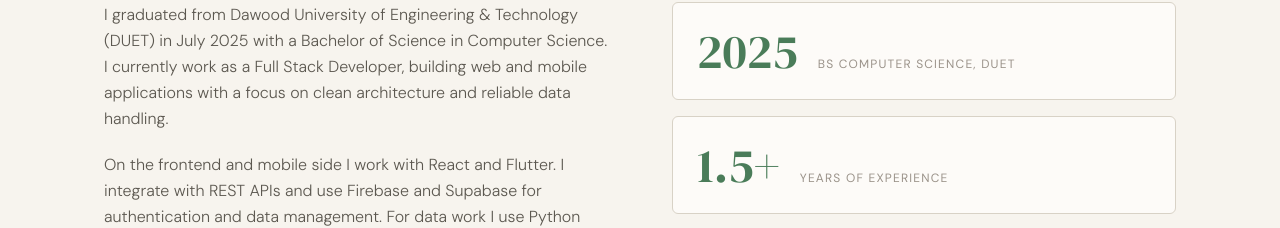
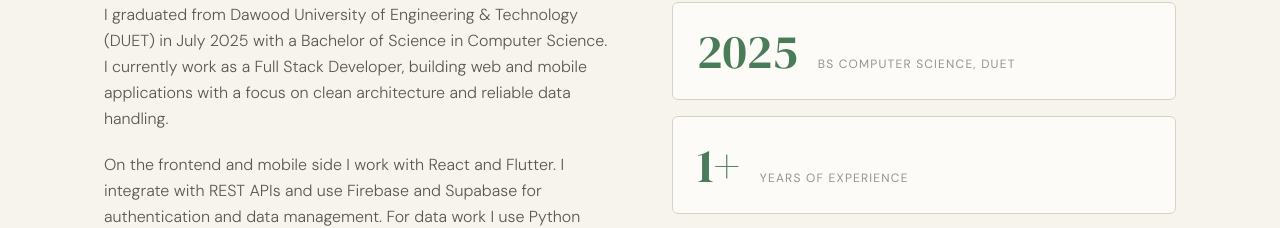
Before and after one commit to Aliyan008/Aliyan-Azam, a React (Vite) app: page / in a window 1280 px wide. Shown: the part 812-1040 px from the top of the page. Built offline with nearby package versions, Linux system fonts and the light colour scheme.

Commit message:
Update years of experience in About component from '1.5+' to '1+'.

```diff
--- a/src/components/About.jsx
+++ b/src/components/About.jsx
@@ -5,7 +5,7 @@ import Reveal from './Reveal';
 
 const stats = [
   { value: '2025', label: 'BS Computer Science, DUET' },
-  { value: '1.5+', label: 'Years of experience' },
+  { value: '1+', label: 'Years of experience' },
   { value: '3', label: 'Production systems built and maintained' },
 ];
 
```
